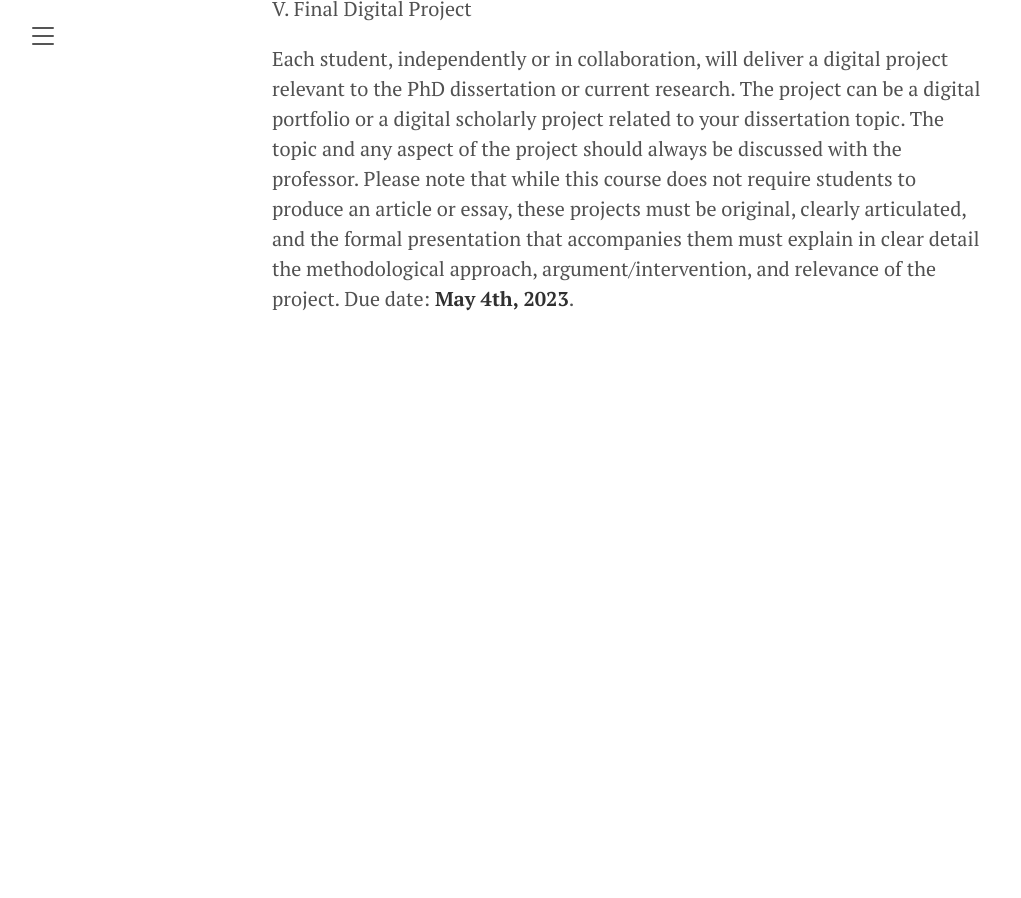
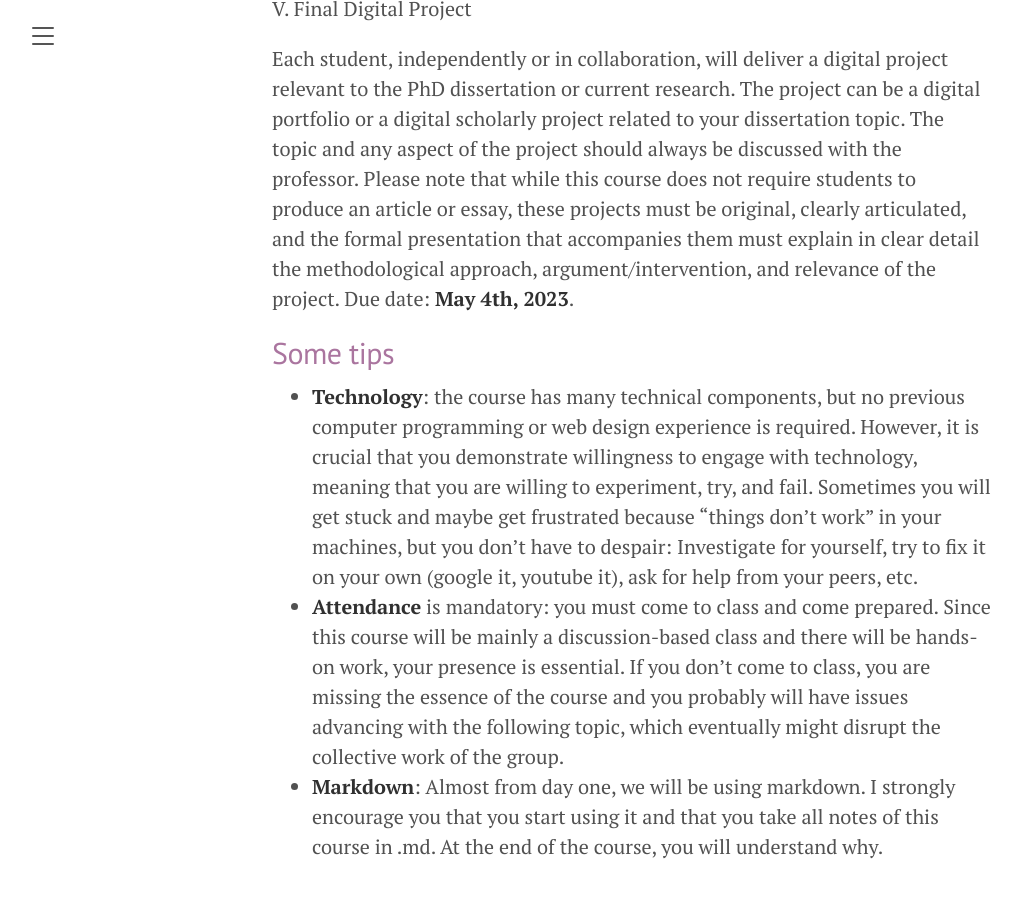
Before and after one commit to susannalles/DHPracticum_Spring23, a Jekyll site: the page built from about.md, in a window 1280 px wide and 900 px high, scrolled down 2652 px. Shown: the whole window, without its empty margins (8-1029 px from the left). Built offline with Jekyll 4.4.1, drawn with Linux system fonts in a browser that asks for light colours; before the commit the page ends 3046 px from its top, so only the background shows below that.

Commit message:
Update about.md

```diff
--- a/about.md
+++ b/about.md
@@ -46,3 +46,9 @@ Students will elaborate a formal bibliography that will include citations of sou
 V. Final Digital Project
 
 Each student, independently or in collaboration, will deliver a digital project relevant to the PhD dissertation or current research. The project can be a digital portfolio or a digital scholarly project related to your dissertation topic. The topic and any aspect of the project should always be discussed with the professor. Please note that while this course does not require students to produce an article or essay, these projects must be original, clearly articulated, and the formal presentation that accompanies them must explain in clear detail the methodological approach, argument/intervention, and relevance of the project. Due date: **May 4th, 2023**.
+
+## Some tips
+
+- **Technology**: the course has many technical components, but no previous computer programming or web design experience is required. However, it is crucial that you demonstrate willingness to engage with technology, meaning that you are willing to experiment, try, and fail. Sometimes you will get stuck and maybe get frustrated because “things don’t work” in your machines, but you don’t have to despair: Investigate for yourself, try to fix it on your own (google it, youtube it), ask for help from your peers, etc.
+- **Attendance** is mandatory: you must come to class and come prepared. Since this course will be mainly a discussion-based class and there will be hands-on work, your presence is essential. If you don’t come to class, you are missing the essence of the course and you probably will have issues advancing with the following topic, which eventually might disrupt the collective work of the group.
+- **Markdown**: Almost from day one, we will be using markdown. I strongly encourage you that you start using it and that you take all notes of this course in .md. At the end of the course, you will understand why.
```
